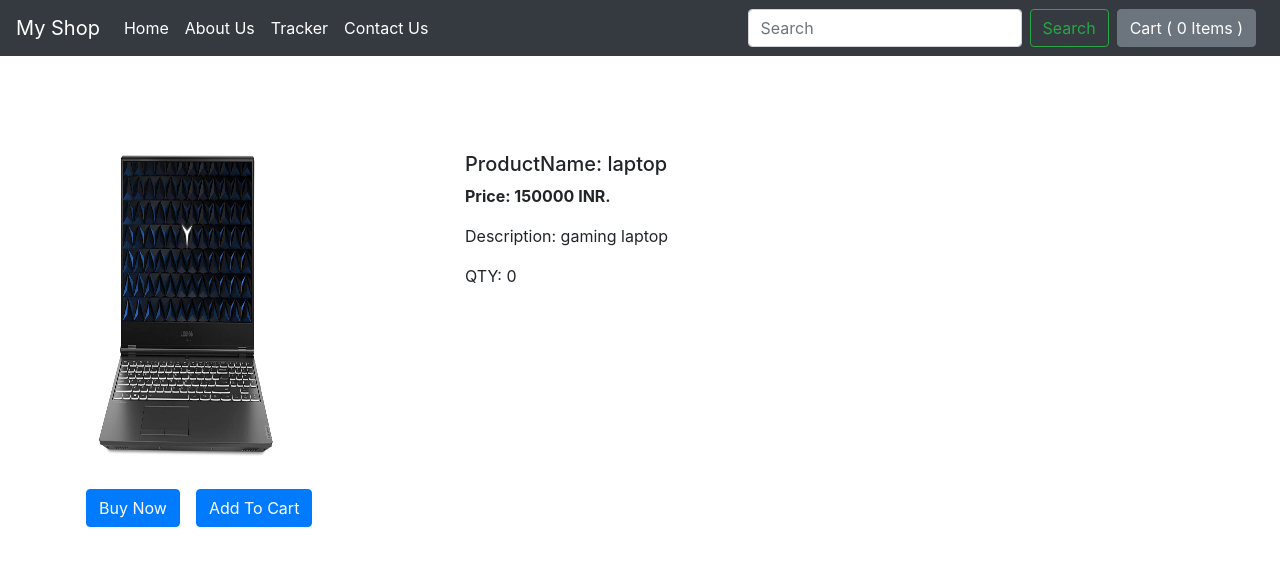
After one commit to saifhusain2016/djangoEcom, a Django app: page /shop/products/1 in a window 1280 px wide. The commit adds this page. Shown: the top 566 px of the page. Run offline with Django 3.2, Linux system fonts and the light colour scheme; data comes from the database, SQL or seed files in the repository; both versions use the stored data as it was after the commit; some libraries are stand-ins or nearby versions.

Commit message:
basic, aboutUs, products

```diff
--- a/shop/templates/shop/basic.html
+++ b/shop/templates/shop/basic.html
@@ -13,7 +13,7 @@
 <body>
 
 <nav class="navbar navbar-expand-lg navbar-dark bg-dark">
-    <a class="navbar-brand" href="#">My Shop</a>
+    <a class="navbar-brand" href="/shop">My Shop</a>
     <button class="navbar-toggler" type="button" data-toggle="collapse" data-target="#navbarSupportedContent"
             aria-controls="navbarSupportedContent" aria-expanded="false" aria-label="Toggle navigation">
         <span class="navbar-toggler-icon"></span>
@@ -22,31 +22,27 @@
     <div class="collapse navbar-collapse" id="navbarSupportedContent">
         <ul class="navbar-nav mr-auto">
             <li class="nav-item active">
-                <a class="nav-link" href="#">Home <span class="sr-only">(current)</span></a>
-            </li>
-            <li class="nav-item">
-                <a class="nav-link" href="#">Link</a>
-            </li>
-            <li class="nav-item dropdown">
-                <a class="nav-link dropdown-toggle" href="#" id="navbarDropdown" role="button" data-toggle="dropdown"
-                   aria-haspopup="true" aria-expanded="false">
-                    Dropdown
-                </a>
-                <div class="dropdown-menu" aria-labelledby="navbarDropdown">
-                    <a class="dropdown-item" href="#">Action</a>
-                    <a class="dropdown-item" href="#">Another action</a>
-                    <div class="dropdown-divider"></div>
-                    <a class="dropdown-item" href="#">Something else here</a>
-                </div>
+                <a class="nav-link" href="/"> Home <span class="sr-only">(current)</span></a>
             </li>
             <li class="nav-item active">
-                <a class="nav-link" href="#" tabindex="-1" >Cart ( <span id="cartItems">0</span> Items )</a>
+                <a class="nav-link" href="/shop/aboutus"> About Us </a>
+            </li>
+            <li class="nav-item active">
+                <a class="nav-link" href="/shop/tracker"> Tracker </a>
+            </li>
+            <li class="nav-item active">
+                <a class="nav-link" href="/shop/contactus"> Contact Us </a>
             </li>
         </ul>
         <form class="form-inline my-2 my-lg-0">
             <input class="form-control mr-sm-2" type="search" placeholder="Search" aria-label="Search">
             <button class="btn btn-outline-success my-2 my-sm-0" type="submit">Search</button>
         </form>
+        <button id="cartPopOver" type="button" class="btn btn-secondary mx-2" data-container="body"
+                data-toggle="popover" data-placement="bottom" data-html="true"
+                data-content="<h5>Cart for your item in my shopping cart</h5>">
+            Cart ( <span id="cartItems">0</span> Items )
+        </button>
     </div>
 </nav>
 
@@ -54,11 +50,53 @@
 {%endblock%}
 
 <!--JS files-->
-<script src="https://code.jquery.com/jquery-3.3.1.slim.min.js" integrity="sha384-q8i/X+965DzO0rT7abK41JStQIAqVgRVzpbzo5smXKp4YfRvH+8abtTE1Pi6jizo" crossorigin="anonymous"></script>
-<script src="https://cdnjs.cloudflare.com/ajax/libs/popper.js/1.14.6/umd/popper.min.js" integrity="sha384-wHAiFfRlMFy6i5SRaxvfOCifBUQy1xHdJ/yoi7FRNXMRBu5WHdZYu1hA6ZOblgut" crossorigin="anonymous"></script>
-<script src="https://stackpath.bootstrapcdn.com/bootstrap/4.2.1/js/bootstrap.min.js" integrity="sha384-B0UglyR+jN6CkvvICOB2joaf5I4l3gm9GU6Hc1og6Ls7i6U/mkkaduKaBhlAXv9k" crossorigin="anonymous"></script>
+<script src="https://code.jquery.com/jquery-3.3.1.slim.min.js"
+        integrity="sha384-q8i/X+965DzO0rT7abK41JStQIAqVgRVzpbzo5smXKp4YfRvH+8abtTE1Pi6jizo"
+        crossorigin="anonymous"></script>
+<script src="https://cdnjs.cloudflare.com/ajax/libs/popper.js/1.14.6/umd/popper.min.js"
+        integrity="sha384-wHAiFfRlMFy6i5SRaxvfOCifBUQy1xHdJ/yoi7FRNXMRBu5WHdZYu1hA6ZOblgut"
+        crossorigin="anonymous"></script>
+<script src="https://stackpath.bootstrapcdn.com/bootstrap/4.2.1/js/bootstrap.min.js"
+        integrity="sha384-B0UglyR+jN6CkvvICOB2joaf5I4l3gm9GU6Hc1og6Ls7i6U/mkkaduKaBhlAXv9k"
+        crossorigin="anonymous"></script>
 
 {% block js %}
+<script>
+        if(localStorage.getItem("cart")==null){
+            var cart = {};
+        }
+        else{
+            var key = "cart";
+            var obj = localStorage.getItem(key);
+            cart = JSON.parse(obj);
+            document.getElementById("cartItems").innerHTML = Object.keys(cart).length;
+        }
+
+        $(".addToCartButton").click(function(){
+            var idstr = this.id.toString();
+            if(cart[idstr] && cart[idstr]!=undefined){
+                cart[idstr]=cart[idstr]+1;
+            }
+            else{
+                cart[idstr]=1;
+            }
+            localStorage.setItem("cart", JSON.stringify(cart));
+            document.getElementById("cartItems").innerHTML = Object.keys(cart).length;
+
+            var p = JSON.parse(localStorage.getItem('cart'));
+            var qty = p["pr{{selectedProduct.id }}"];
+            if(qty!=undefined)
+            document.getElementById("quantity").innerHTML = qty;
+        });
+
+        var p = JSON.parse(localStorage.getItem('cart'));
+        var qty = p["pr{{selectedProduct.id }}"];
+        if(qty!=undefined)
+        document.getElementById("quantity").innerHTML = qty;
+
+        $('#cartPopOver').popover();
+
+</script>
 {% endblock %}
 
 </body>
--- /dev/null
+++ b/shop/templates/shop/products.html
@@ -0,0 +1,26 @@
+{% extends './basic.html' %}
+
+{%block title%}About us page{%endblock%}
+
+{% block content%}
+
+<div class="container my-5">
+    <div class="row">
+        <div class="col-md-4">
+            <div class="row">
+                <img src="/media/{{selectedProduct.image}}" width="233px" height="385px">
+            </div>
+            <div class="row">
+                <button class="btn btn-primary mx-3">Buy Now</button>
+                <button id=pr{{selectedProduct.id}} class="btn btn-primary addToCartButton">Add To Cart</button>
+            </div>
+        </div>
+        <div class="col-md-8 my-5">
+            <h5>ProductName: {{selectedProduct.productName}}</h5>
+            <p><b>Price: {{selectedProduct.price}} INR.</b></p>
+            <p>Description: {{selectedProduct.description}}</p>
+            <p>QTY: <span id="quantity">0</span></p>
+        </div>
+    </div>
+</div>
+{%endblock%}
--- a/shop/urls.py
+++ b/shop/urls.py
@@ -4,9 +4,11 @@ from . import views
 urlpatterns = [
     path('', views.index, name='shopHome'),
     path('aboutus/', views.aboutus, name='aboutus'),
-    path('contactus/', views.contactus, name='contractus'),
-    path('productview/', views.productview, name='productView'),
+    path('contactus/', views.contactus, name='contactus'),
+    path('products/<int:myId>', views.productview, name='productView'),
     path('checkout/', views.checkout, name='checkout'),
     path('search/', views.search, name='search'),
-    path('tracker/', views.tracker, name='tracker')
+    path('tracker/', views.tracker, name='tracker'),
+    path('home/', views.home, name='home'),
+    path('mainPage/', views.main, name='mainPage')
 ]
--- a/shop/views.py
+++ b/shop/views.py
@@ -1,7 +1,6 @@
 from django.shortcuts import render
 from .models import Product
 from math import ceil
-
 
 def index(request):
     data = Product.objects.all()
@@ -18,26 +17,24 @@ def index(request):
 def aboutus(request):
     return render(request, 'shop/aboutus.html')
 
-
 def contactus(request):
-    return render(request, 'shop/contactus.html')
-
+    return render(request, 'shop/contactUs.html')
 
 def tracker(request):
     return render(request, 'shop/tracker.html')
 
-
-def productview(request):
-    data = Product.objects.all()
-    allProducts = {
-        "allProducts": data
-    }
-    return render(request, 'shop/productview.html', allProducts)
-
+def productview(request, myId):
+    selected = Product.objects.filter(id=myId)
+    return render(request, 'shop/products.html', { "selectedProduct":selected[0] })
 
 def search(request):
     return render(request, 'shop/search.html')
 
-
 def checkout(request):
     return render(request, 'shop/checkout.html')
+
+def home(request):
+    return render(request, '')
+
+def main(request):
+    return render(request, '')
```
Also changed, not shown: shop/templates/shop/aboutus.html (+38 -1 lines), shop/templates/shop/contactUs.html (+6 -19 lines), shop/templates/shop/index.html (+9 -29 lines), shop/templates/shop/productview.html (deleted, +0 -28 lines), shop/templates/shop/tracker.html (+6 -19 lines), db.sqlite3.
